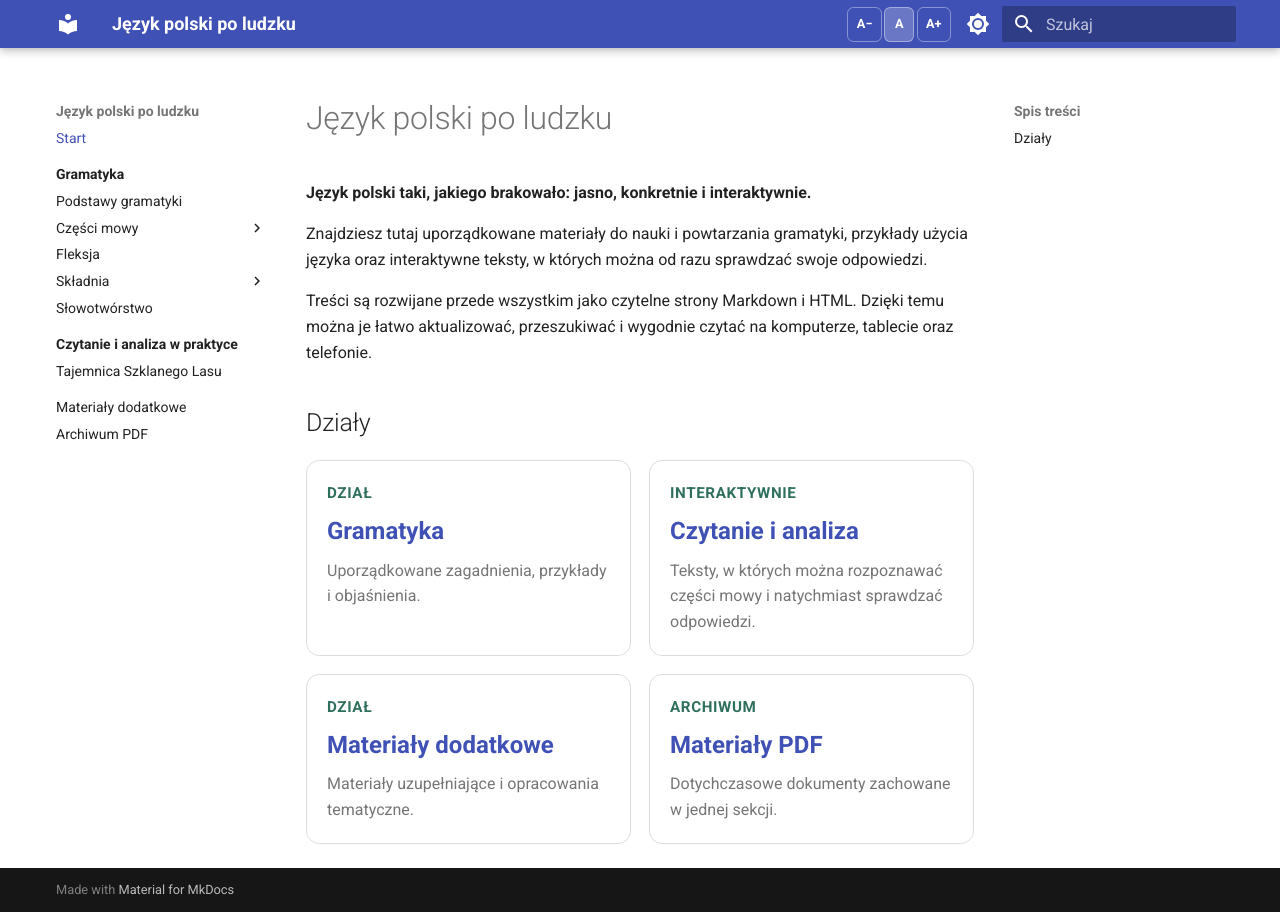
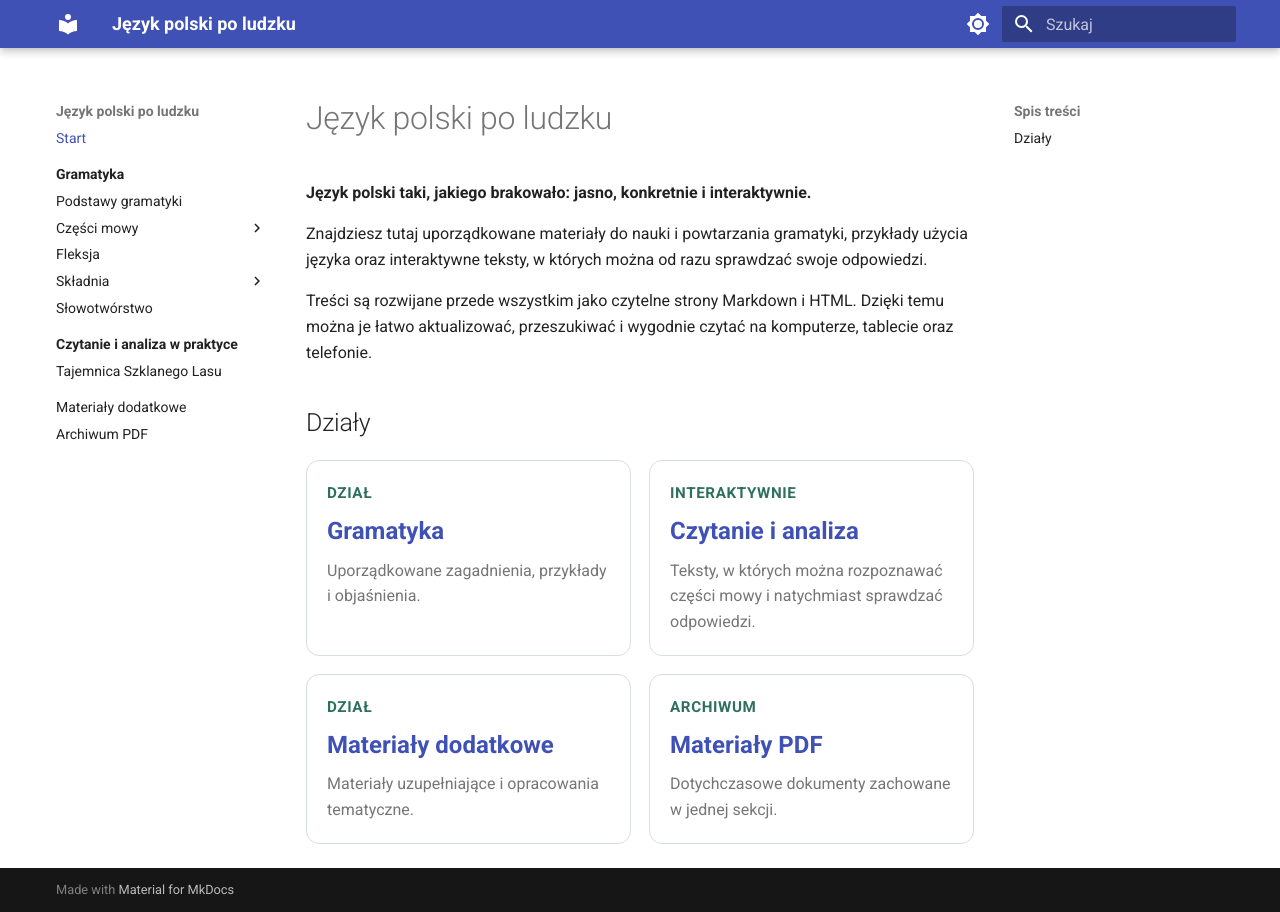
Before and after one commit to dchorazkiewicz/SP_JP, an MkDocs documentation site: the page built from docs/index.md, in a window 1280 px wide. Built offline with MkDocs 1.6.1 and Material for MkDocs 9.7.7, drawn with Linux system fonts in a browser that asks for light colours.

Commit message:
Disable custom font size script causing page hangs

```diff
--- a/mkdocs.yml
+++ b/mkdocs.yml
@@ -35,9 +35,6 @@ extra_css:
   - stylesheets/predicate-lesson.css
   - stylesheets/subject-lesson.css
   - stylesheets/object-lesson.css
-
-extra_javascript:
-  - javascripts/font-size-control.js
 
 plugins:
   - search:
```
